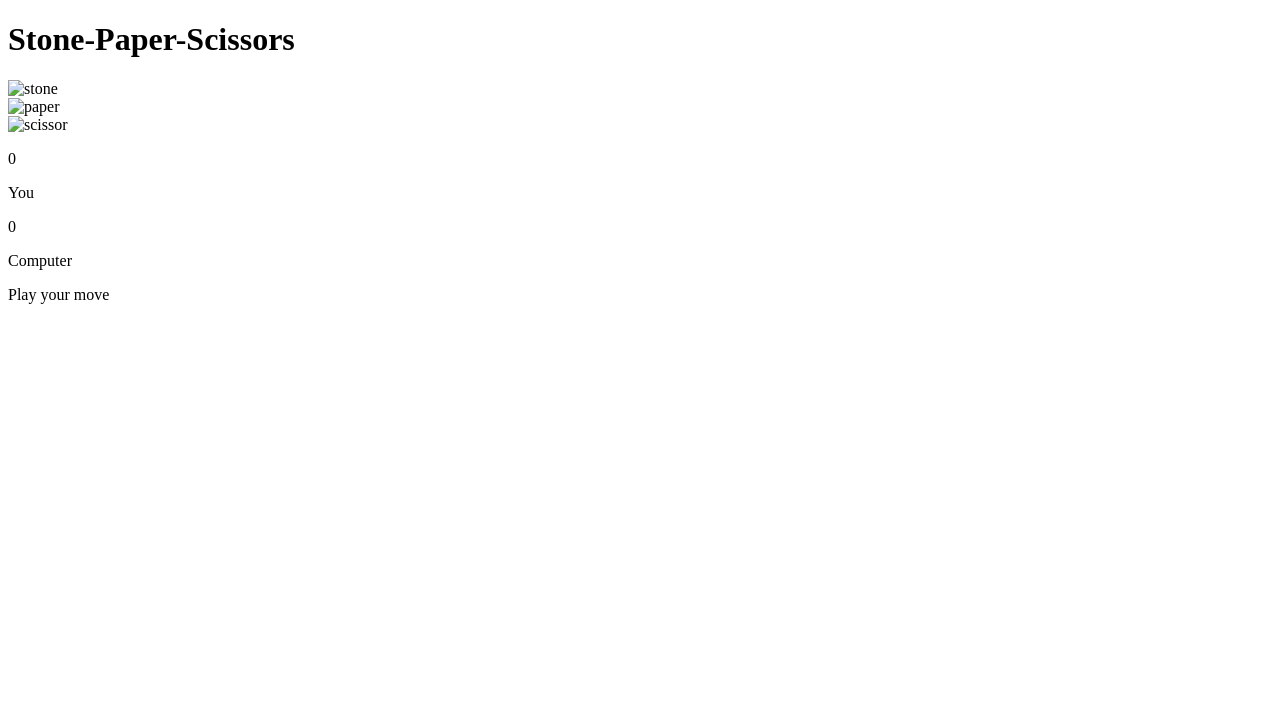
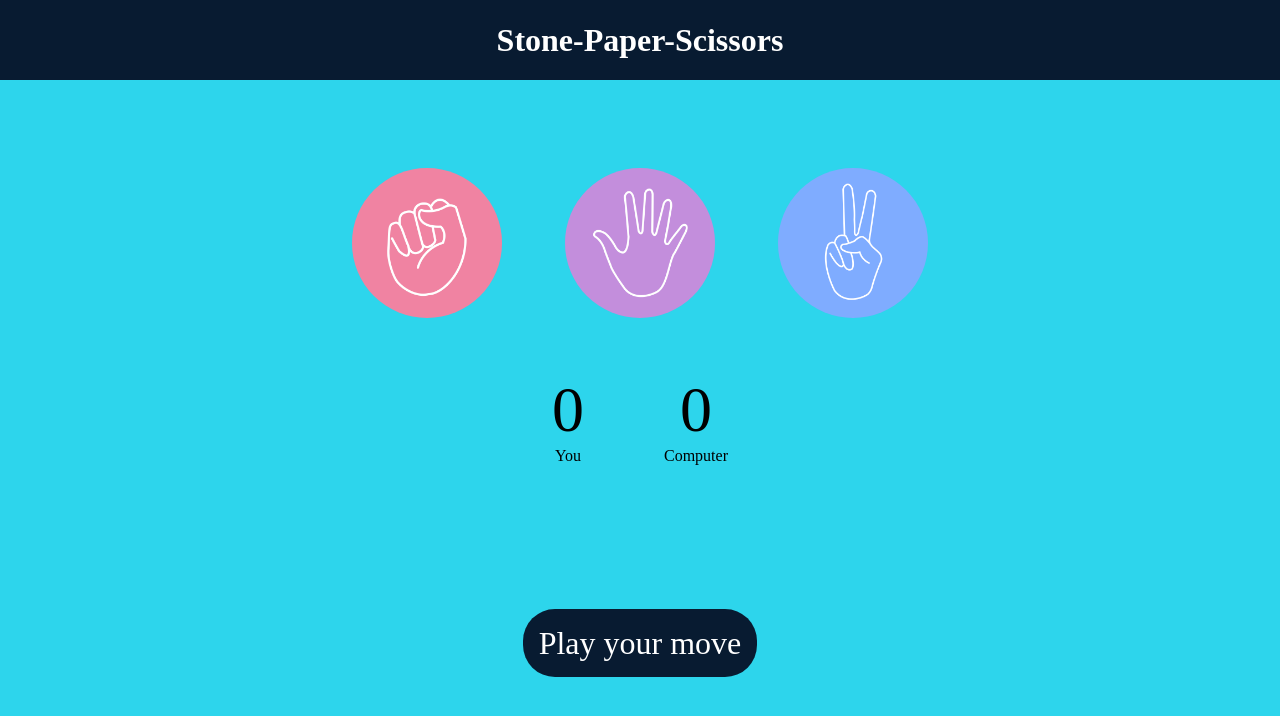
Before and after one commit to Akash-Chhangani/Stone-Paper-Scissors, a plain HTML site: page index.html in a window 1280 px wide. Drawn offline with Linux system fonts and the light colour scheme; the site is published under a folder, as on GitHub Pages, so addresses that start at the root find nothing.

Commit message:
change file name

```diff
--- a/index.html
+++ b/index.html
@@ -4,19 +4,19 @@
     <meta charset="UTF-8">
     <meta name="viewport" content="width=device-width, initial-scale=1.0">
     <title>Stone-Paper-Scissors</title>
-    <link rel="stylesheet" href="/style.css">
+    <link rel="stylesheet" href="index.css">
 </head>
 <body>
     <h1>Stone-Paper-Scissors</h1>
     <div class="choices">
         <div class="choice" id="rock">
-            <img src="/rock.png" alt="stone">
+            <img src="rock.png" alt="stone">
         </div>
         <div class="choice" id="paper">
-            <img src="/paper.png" alt="paper">
+            <img src="paper.png" alt="paper">
         </div>
         <div class="choice" id="scissor">
-            <img src="/scissors.png" alt="scissor">
+            <img src="scissors.png" alt="scissor">
         </div>
     </div>
 
@@ -33,6 +33,6 @@
     <div class="mes-container">
         <p id="msg">  Play your move  </p>
     </div>
-    <script src="/main.js"></script>
+    <script src="index.js"></script>
 </body>
 </html>
```
Also changed, not shown: index.css (renamed from style.css), index.js (renamed from main.js).
